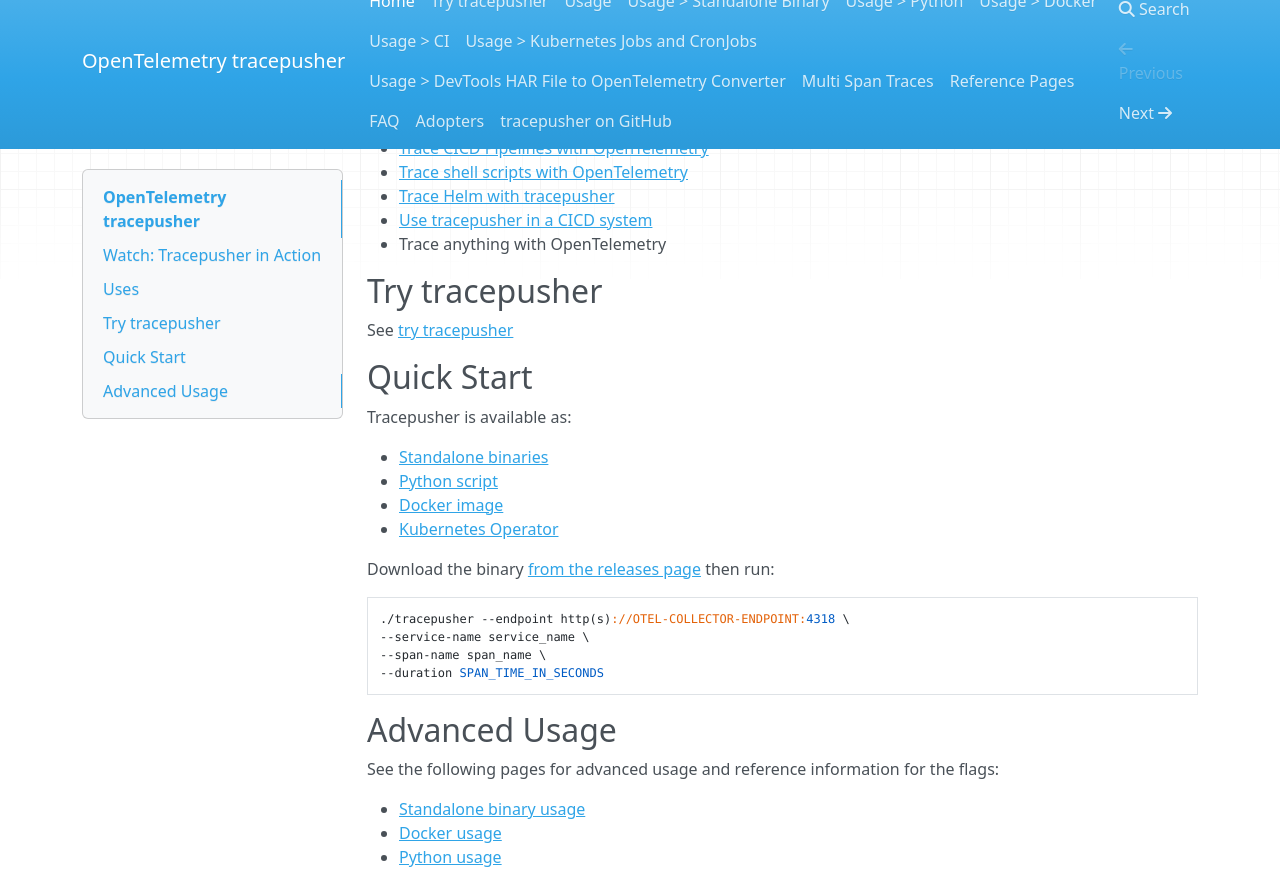
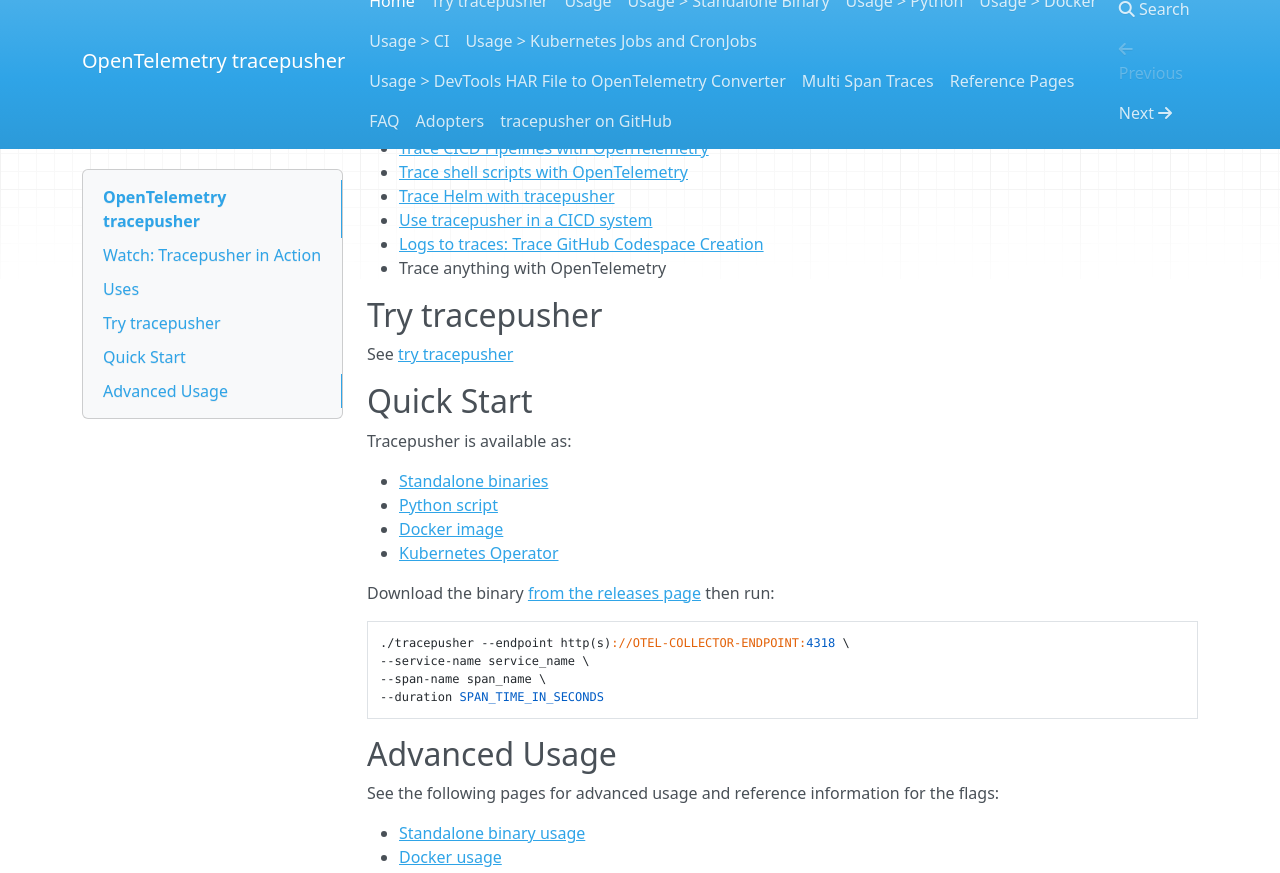
Before and after one commit to agardnerIT/tracepusher, an MkDocs documentation site: the page built from docs/index.md, in a window 1280 px wide and 900 px high, scrolled down 1121 px, cut to the strip 27-900 px from the top of the window. Built offline with MkDocs 1.6.1, drawn with Linux system fonts in a browser that asks for light colours; nearby versions of some CDN libraries.

Commit message:
Update index.md

```diff
--- a/docs/index.md
+++ b/docs/index.md
@@ -21,6 +21,7 @@
 - [Trace shell scripts with OpenTelemetry](https://github.com/agardnerIT/tracepusher/blob/main/samples/script.sh)
 - [Trace Helm with tracepusher](usage/helm.md)
 - [Use tracepusher in a CICD system](usage/ci.md)
+- [Logs to traces: Trace GitHub Codespace Creation](https://dev.to/agardnerit/transforming-github-codespace-log-files-to-opentelemetry-traces-23m3)
 - Trace anything with OpenTelemetry
 
 ## Try tracepusher
```
